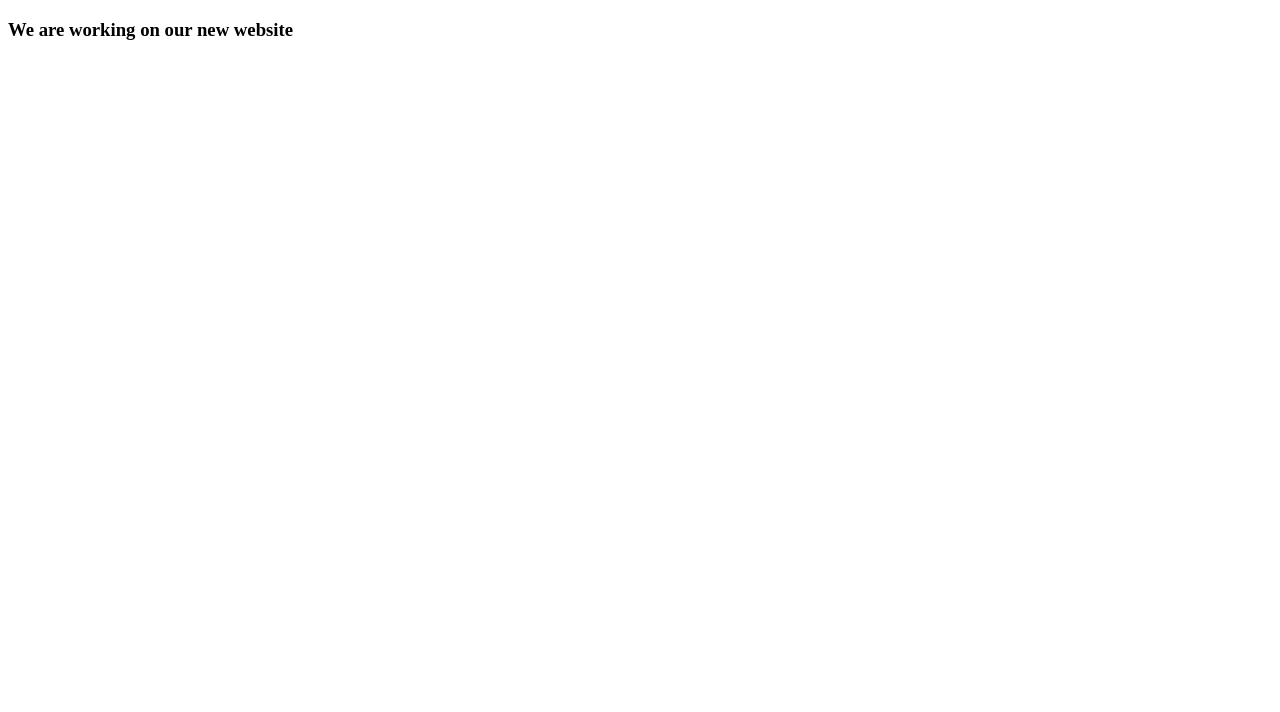
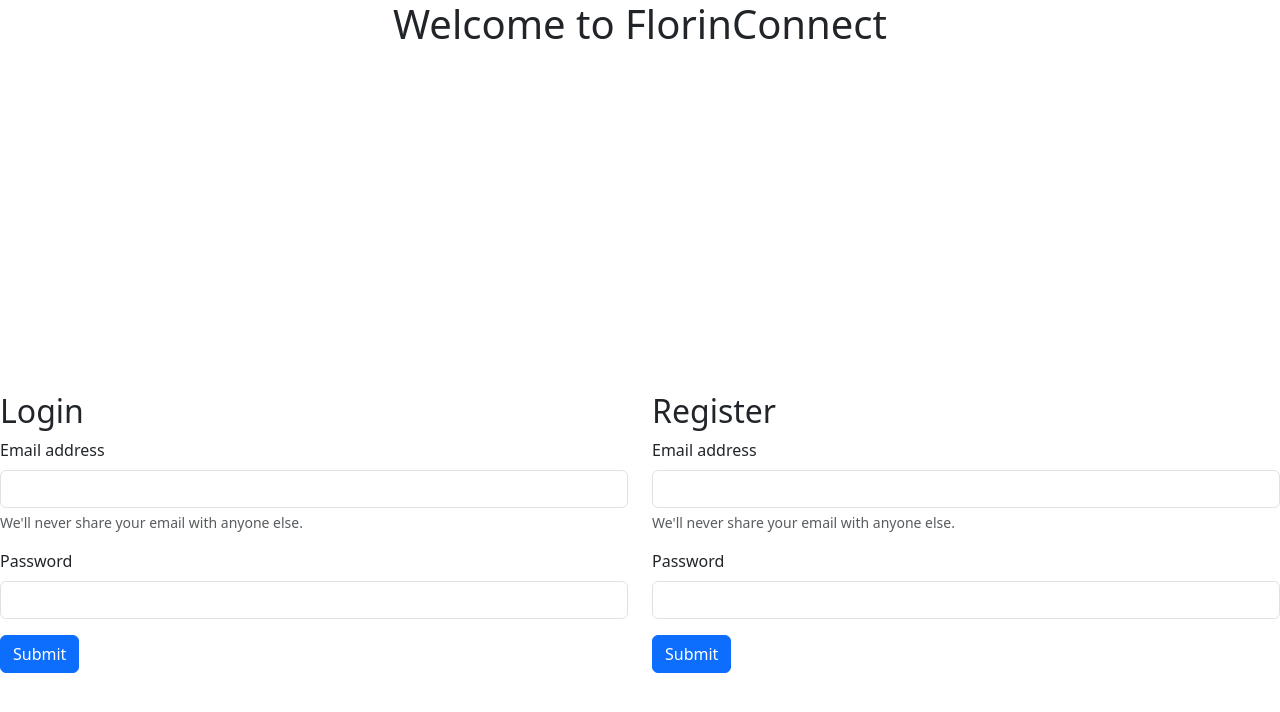
Before and after one commit to nngw/FlorinConnect_FE, a website: page index.html in a window 1280 px wide. Drawn offline with nearby package versions, Linux system fonts and the light colour scheme.

Commit message:
added register/login template

```diff
--- a/index.html
+++ b/index.html
@@ -1,12 +1,104 @@
 <!DOCTYPE html>
 <html lang="en">
-<head>
-    <meta charset="UTF-8">
-    <meta http-equiv="X-UA-Compatible" content="IE=edge">
-    <meta name="viewport" content="width=device-width, initial-scale=1.0">
+  <head>
+    <meta charset="UTF-8" />
+    <meta http-equiv="X-UA-Compatible" content="IE=edge" />
+    <meta name="viewport" content="width=device-width, initial-scale=1.0" />
+    <link
+      href="https://cdn.jsdelivr.net/npm/bootstrap@5.3.0-alpha3/dist/css/bootstrap.min.css"
+      rel="stylesheet"
+      integrity="sha384-KK94CHFLLe+nY2dmCWGMq91rCGa5gtU4mk92HdvYe+M/SXH301p5ILy+dN9+nJOZ"
+      crossorigin="anonymous"
+    />
     <title>FlorinConnect</title>
-</head>
-<body>
-    <h3>We are working on our new website </h3>
-</body>
+  </head>
+  <body>
+    <h1 class="text-center">Welcome to FlorinConnect</h1>
+    <br />
+    <br />
+    <br />
+    <br />
+    <br />
+    <br />
+    <br />
+    <br />
+    <br />
+    <br />
+    <br />
+    <br />
+    <br />
+    <br />
+
+    <div class="row">
+      <div class="col-md-6">
+        <form>
+          <div class="mb-3">
+            <h2>Login</h2>
+            <label for="exampleInputEmail1" class="form-label"
+              >Email address</label
+            >
+            <input
+              type="email"
+              class="form-control"
+              id="exampleInputEmail1"
+              aria-describedby="emailHelp"
+            />
+            <div id="emailHelp" class="form-text">
+              We'll never share your email with anyone else.
+            </div>
+          </div>
+          <div class="mb-3">
+            <label for="exampleInputPassword1" class="form-label"
+              >Password</label
+            >
+            <input
+              type="password"
+              class="form-control"
+              id="exampleInputPassword1"
+            />
+          </div>
+
+          <button type="submit" class="btn btn-primary">Submit</button>
+        </form>
+      </div>
+
+      <div class="col-md-6">
+        <h2>Register</h2>
+        <form>
+          <div class="mb-3">
+            <label for="exampleInputEmail1" class="form-label"
+              >Email address</label
+            >
+            <input
+              type="email"
+              class="form-control"
+              id="exampleInputEmail1"
+              aria-describedby="emailHelp"
+            />
+            <div id="emailHelp" class="form-text">
+              We'll never share your email with anyone else.
+            </div>
+          </div>
+          <div class="mb-3">
+            <label for="exampleInputPassword1" class="form-label"
+              >Password</label
+            >
+            <input
+              type="password"
+              class="form-control"
+              id="exampleInputPassword1"
+            />
+          </div>
+
+          <button type="submit" class="btn btn-primary">Submit</button>
+        </form>
+      </div>
+    </div>
+
+    <script
+      src="https://cdn.jsdelivr.net/npm/bootstrap@5.3.0-alpha3/dist/js/bootstrap.bundle.min.js"
+      integrity="sha384-ENjdO4Dr2bkBIFxQpeoTz1HIcje39Wm4jDKdf19U8gI4ddQ3GYNS7NTKfAdVQSZe"
+      crossorigin="anonymous"
+    ></script>
+  </body>
 </html>
```
Also changed, not shown: index.css (added).
